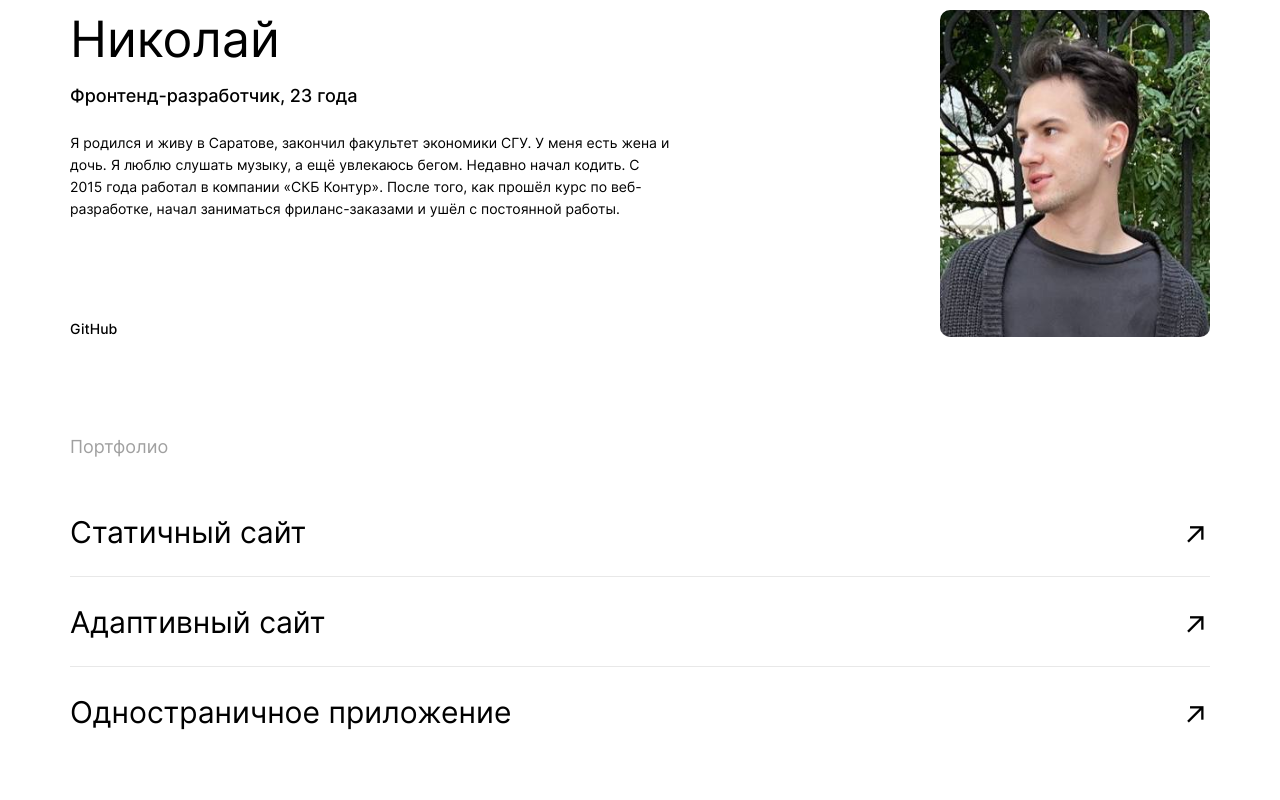
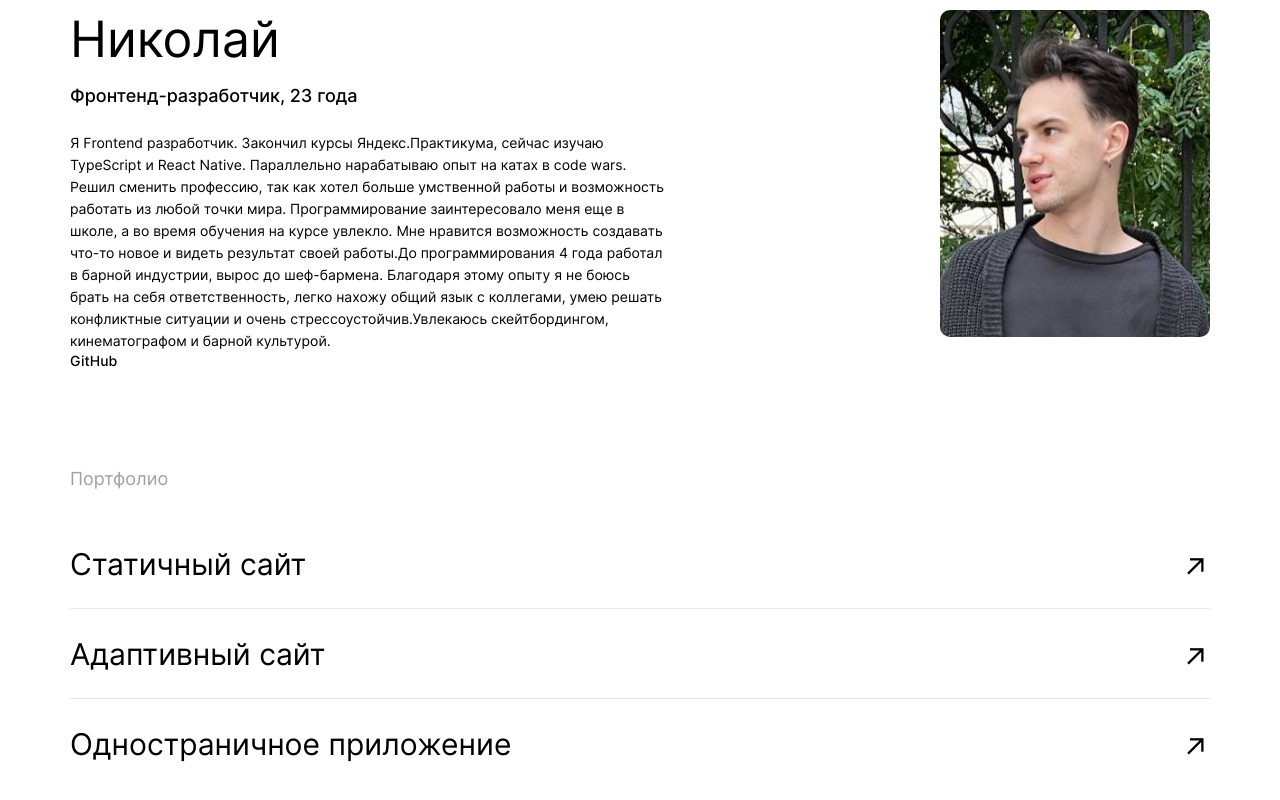
Before and after one commit to DeWhiteMold/movies-explorer-frontend, a React (Create React App) app: page / in a window 1280 px wide. Shown: the part 2091-2891 px from the top of the page. Built offline with nearby package versions, Linux system fonts and the light colour scheme.

Commit message:
changed about me info

```diff
--- a/src/components/MainPage/AboutMe/AboutMe.jsx
+++ b/src/components/MainPage/AboutMe/AboutMe.jsx
@@ -11,10 +11,13 @@ function AboutMe() {
           <h2 className="about-me__name">Николай</h2>
           <span className="about-me__caption">Фронтенд-разработчик, 23 года</span>
           <p className="about-me__summary">
-            Я родился и живу в Саратове, закончил факультет экономики СГУ. У меня есть жена
-            и дочь. Я люблю слушать музыку, а ещё увлекаюсь бегом. Недавно начал кодить. С
-            2015 года работал в компании «СКБ Контур». После того, как прошёл курс по
-            веб-разработке, начал заниматься фриланс-заказами и ушёл с постоянной работы.
+          Я Frontend разработчик. Закончил курсы Яндекс.Практикума, сейчас изучаю TypeScript и React Native.
+          Параллельно нарабатываю опыт на катах в code wars. Решил сменить профессию, так как хотел
+          больше умственной работы и возможность работать из любой точки мира. Программирование заинтересовало
+          меня еще в школе, а во время обучения на курсе увлекло. Мне нравится возможность создавать что-то новое
+          и видеть результат своей работы.До программирования 4 года работал в барной индустрии, вырос до шеф-бармена.
+          Благодаря этому опыту я не боюсь брать на себя ответственность, легко нахожу общий язык с коллегами, умею
+          решать конфликтные ситуации и очень стрессоустойчив.Увлекаюсь скейтбордингом, кинематографом и барной культурой.
           </p>
           <a href="https://github.com/DeWhiteMold" className="about-me__github-link">GitHub</a>
         </div>
--- a/src/components/MainPage/Portfolio/Portfolio.jsx
+++ b/src/components/MainPage/Portfolio/Portfolio.jsx
@@ -13,7 +13,7 @@ function Portfolio() {
           <span className="portfolio__link-text">Адаптивный сайт</span>
           <span className="portfolio__link-arrow">↗</span>
         </a>
-        <a href="https://github.com/DeWhiteMold/react-mesto-api-full-gha" className="portfolio__link" rel="noreferrer" target="_blank">
+        <a href="https://dewhiteproject.nomoredomains.monster/sing-in" className="portfolio__link" rel="noreferrer" target="_blank">
           <span className="portfolio__link-text">Одностраничное приложение</span>
           <span className="portfolio__link-arrow">↗</span>
         </a>
```
